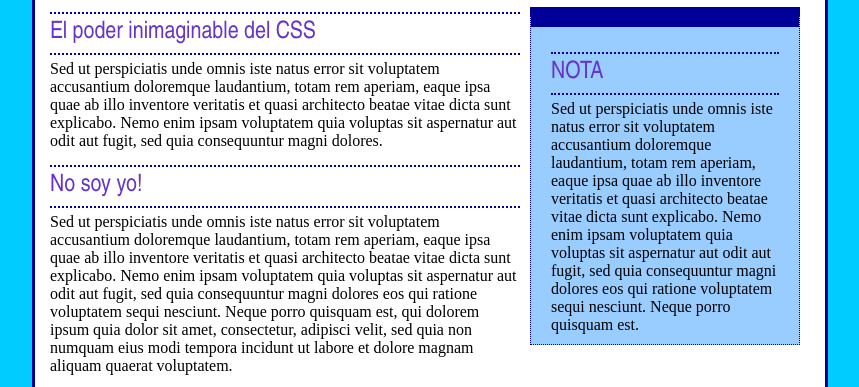
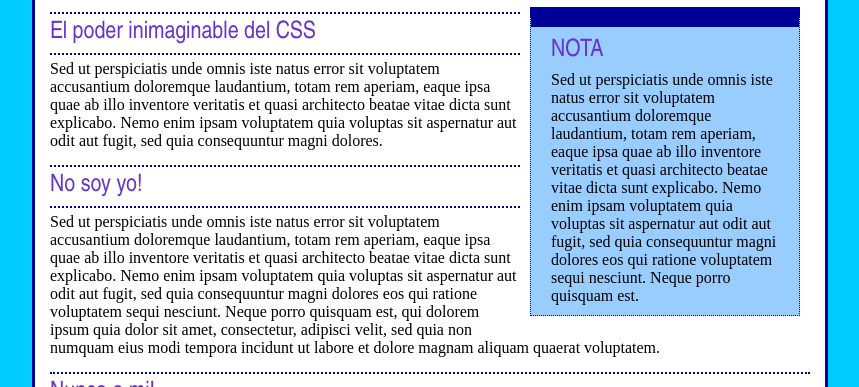
Before and after one commit to cizquierdof/cursoCSS, a plain HTML site: page caja_contenedor/cajas_contenedores.html in a window 1280 px wide. Shown: the part 401-788 px from the top of the page, without its empty margins (210-1069 px from the left). Drawn offline with Linux system fonts and the light colour scheme.

Commit message:
caja contenedor

```diff
--- a/caja_contenedor/cajas_contenedores.html
+++ b/caja_contenedor/cajas_contenedores.html
@@ -44,6 +44,11 @@
             padding: 10px 20px;
             margin: 10px;
             border-top: 20px solid #009;
+        }
+        .lateral h2{
+            border: none;
+            margin-top: 0;
+            padding: 0;
         }
 
     </style>
```
